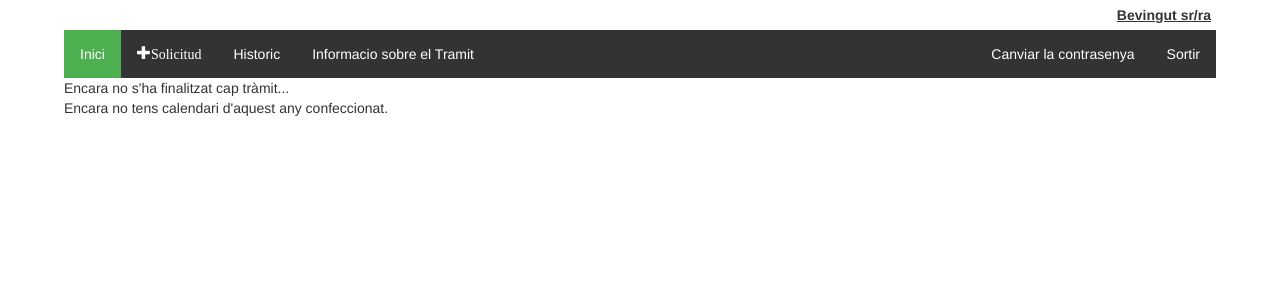
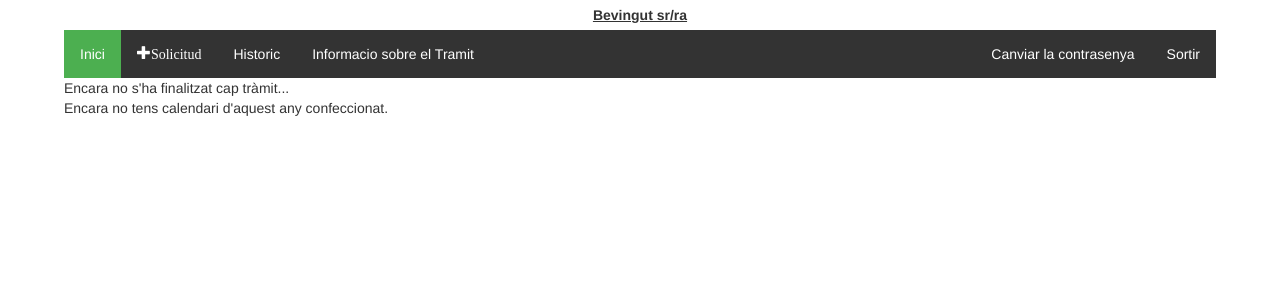
Before and after one commit to monteskier/gestioPermiVac, a Django app: page /tramitador/historic/ in a window 1280 px wide. Shown: the top 300 px of the page. Run offline with Django 3.2, Linux system fonts and the light colour scheme; a user stored in the database is signed in; data comes from the database, SQL or seed files in the repository; some libraries are stand-ins or nearby versions.

Commit message:
millora imatge base.html 1.0

```diff
--- a/permivac/tramitador/static/tramits/style.css
+++ b/permivac/tramitador/static/tramits/style.css
@@ -1,7 +1,7 @@
 #heading{
   display:flex;
   flex-direction: row;
-  justify-content: flex-end;
+  justify-content: center;
   align-content:center;
   align-items:center;
   width: 90%;
```
